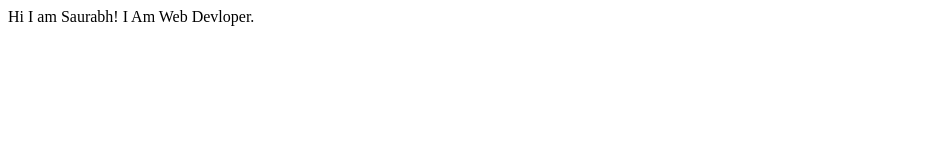
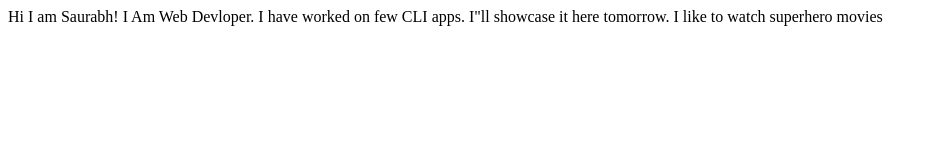
Before and after one commit to SaurabhAutade/sau_autade-porfolio, a plain HTML site: page index.html in a window 1280 px wide. Shown: the whole page, without its empty margins (0-937 px from the left). Drawn offline with Linux system fonts and the light colour scheme.

Commit message:
update-interests

```diff
--- a/index.html
+++ b/index.html
@@ -9,5 +9,9 @@
 <body>
     Hi I am Saurabh!
     I Am Web Devloper.
+
+    I have worked on few CLI apps. I"ll showcase it here tomorrow.
+
+    I like to watch superhero movies
 </body>
 </html>
```
